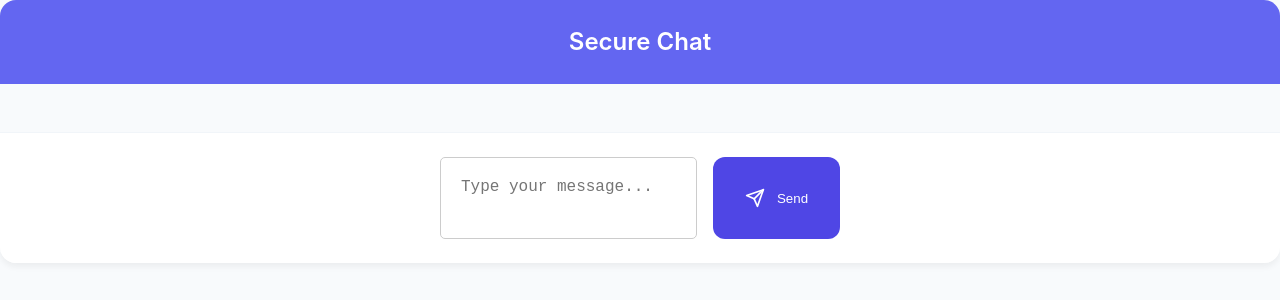
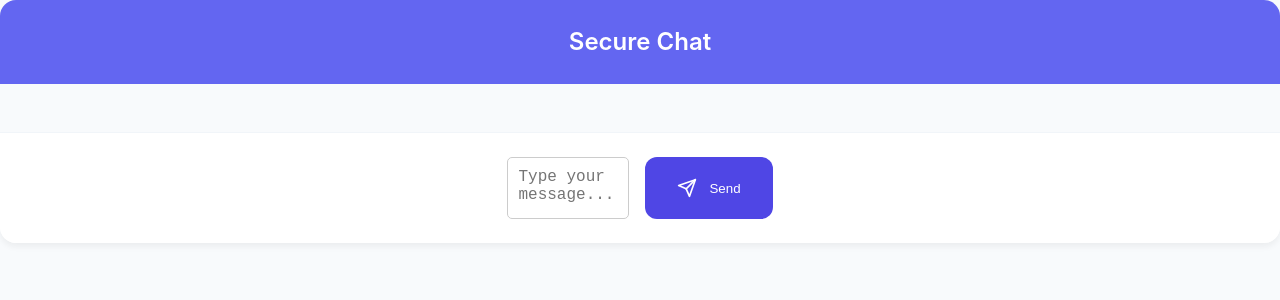
Before and after one commit to SaraLaouini1/chatbot, a React (Vite) app: page / in a window 1280 px wide. Shown: the top 300 px of the page. Built offline with nearby package versions, Linux system fonts and the light colour scheme.

Commit message:
index.css

```diff
--- a/src/index.css
+++ b/src/index.css
@@ -101,10 +101,10 @@ body {
 
 
 #chat-input {
-    width: 100%;
+    width: 100px;
     min-height: 40px;
     max-height: 150px;
-    padding: 20px;
+    padding: 10px;
     font-size: 16px;
     border: 1px solid #ccc;
     border-radius: 5px;
```
